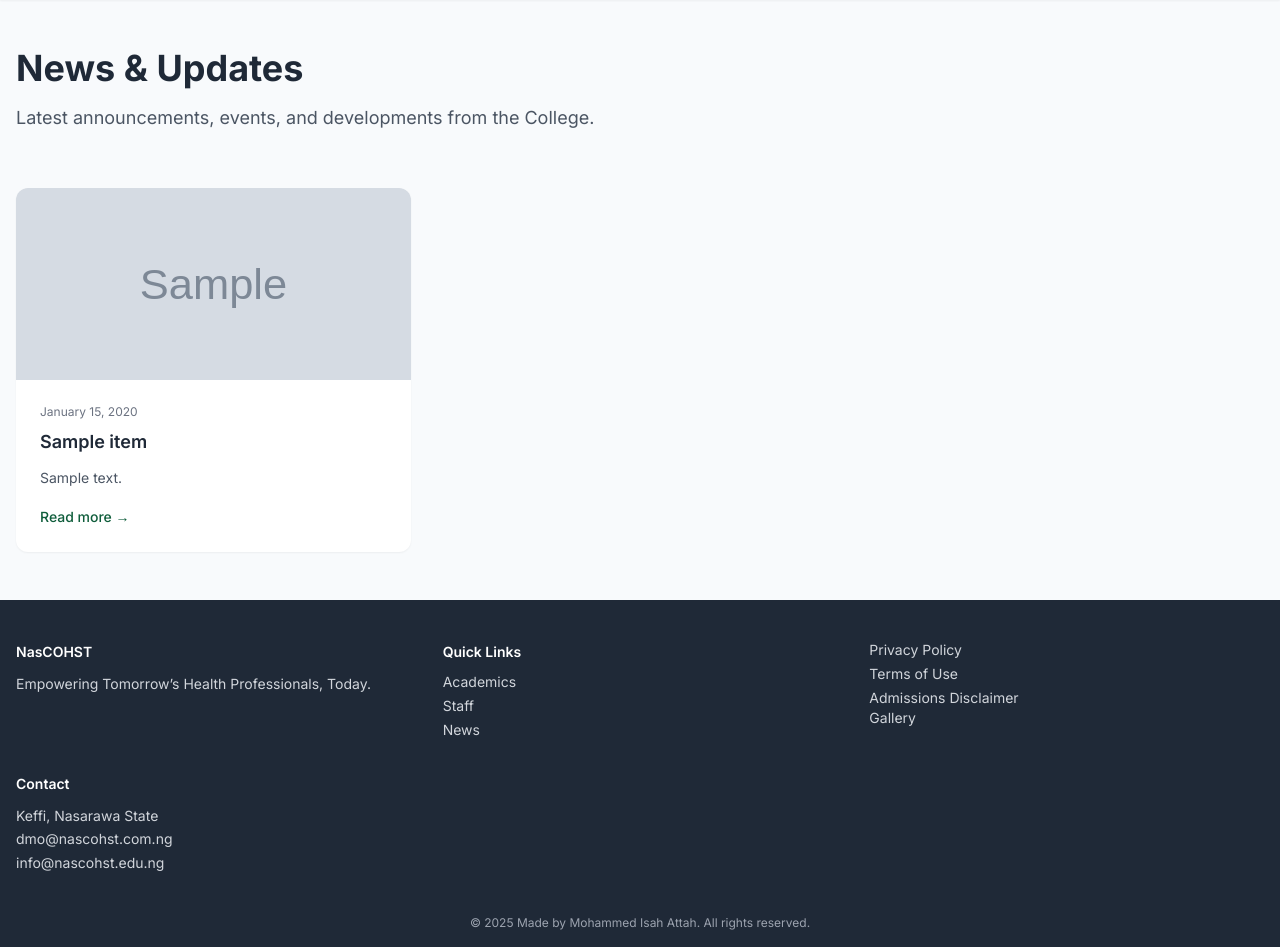
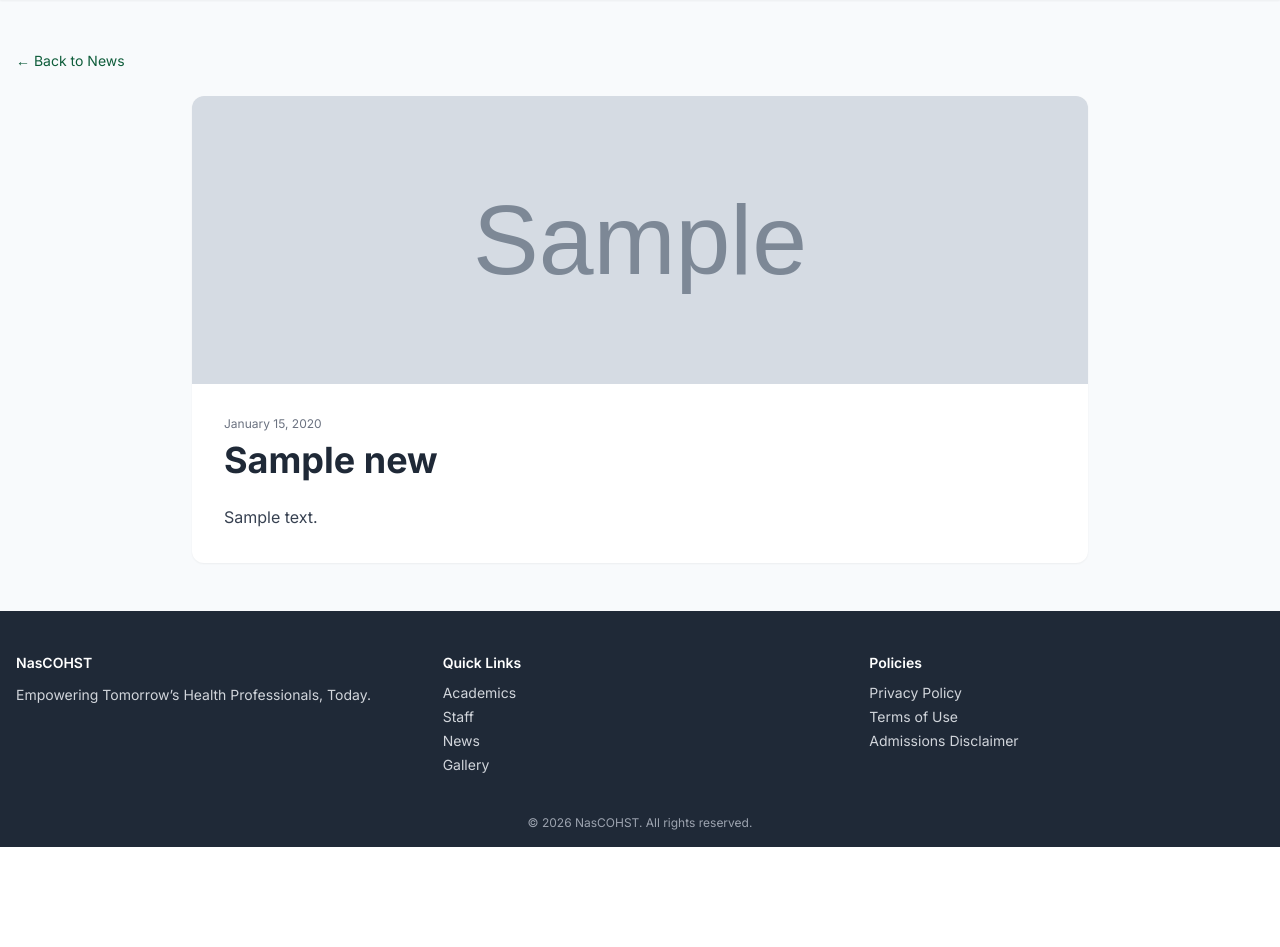
Before and after one commit to Eelblitz/nascohst-website, a Django app: template templates/news/news_detail.html in a window 1280 px wide. Shown: the part 72-1019 px from the top of the page. After the commit the page ends 919 px from the top, so only its background shows below. Run offline with Django 4.2, Linux system fonts and the light colour scheme; the template is opened without the code that fills it: most values are stand-ins (such as "Sample title", 1, 10 or a date in 2020); grey boxes marked "Sample" are stand-in pictures; some libraries are stand-ins or nearby versions.

Commit message:
fix news and galleryissue

```diff
--- a/templates/base.html
+++ b/templates/base.html
@@ -29,13 +29,13 @@
         }
       }
     </script>
+
     <style>
       h1 { line-height: 1.2; }
       h2 { line-height: 1.3; }
       h3 { line-height: 1.4; }
       p  { line-height: 1.7; }
     </style>
-
 </head>
 
 <body class="bg-soft text-charcoal">
@@ -55,6 +55,7 @@
         <p class="text-xs text-green-100">Keffi</p>
       </div>
     </div>
+
     <button onclick="openSearch()"
             class="text-white hover:text-accent focus:outline-none"
             aria-label="Search site">
@@ -99,11 +100,9 @@
 
 <script>
   function toggleMenu() {
-    const menu = document.getElementById('mobileMenu');
-    menu.classList.toggle('hidden');
+    document.getElementById('mobileMenu').classList.toggle('hidden');
   }
 </script>
-
 
 <!-- Main -->
 <main class="max-w-7xl mx-auto px-4 py-12">
@@ -113,6 +112,7 @@
 <!-- Footer -->
 <footer class="bg-charcoal text-gray-300">
   <div class="max-w-7xl mx-auto px-4 py-10 grid md:grid-cols-3 gap-8 text-sm">
+
     <div>
       <p class="font-semibold text-white mb-2">NasCOHST</p>
       <p>Empowering Tomorrow’s Health Professionals, Today.</p>
@@ -124,39 +124,27 @@
         <li><a href="/academics/" class="hover:underline">Academics</a></li>
         <li><a href="/staff/" class="hover:underline">Staff</a></li>
         <li><a href="/news/" class="hover:underline">News</a></li>
+        <li><a href="/gallery/" class="hover:underline">Gallery</a></li>
       </ul>
     </div>
 
+    <div>
+      <p class="font-semibold text-white mb-2">Policies</p>
       <ul class="space-y-1">
         <li><a href="{% url 'privacy_policy' %}" class="hover:underline">Privacy Policy</a></li>
         <li><a href="{% url 'terms_of_use' %}" class="hover:underline">Terms of Use</a></li>
         <li><a href="{% url 'admissions_disclaimer' %}" class="hover:underline">Admissions Disclaimer</a></li>
-  <a href="{% url 'gallery:gallery' %}">Gallery</a>
       </ul>
+    </div>
 
-
-    <div>
-      <p class="font-semibold text-white mb-2">Contact</p>
-      <p>Keffi, Nasarawa State</p>
-      <p>dmo@nascohst.com.ng</p>
-      <p>info@nascohst.edu.ng</p>
-    </div>
   </div>
 
   <div class="text-center text-xs text-gray-400 pb-4">
-    © {{ year|default:2025 }} Made by Mohammed Isah Attah. All rights reserved.
+    © {{ year|default:2026 }} NasCOHST. All rights reserved.
   </div>
 </footer>
-<style>
-  .card-hover {
-    transition: transform .2s ease, box-shadow .2s ease;
-  }
-  .card-hover:hover {
-    transform: translateY(-2px);
-    box-shadow: 0 8px 20px rgba(0,0,0,.08);
-  }
-</style>
-<!-- SEARCH MODAL -->
+
+<!-- Search Modal -->
 <div id="searchModal"
      class="fixed inset-0 bg-black/40 hidden z-50 flex items-start justify-center">
 
@@ -164,9 +152,7 @@
 
     <div class="flex justify-between items-center mb-4">
       <h2 class="font-semibold text-lg">Search the site</h2>
-      <button onclick="closeSearch()" class="text-gray-500 hover:text-black">
-        ✕
-      </button>
+      <button onclick="closeSearch()" class="text-gray-500 hover:text-black">✕</button>
     </div>
 
     <input type="text"
@@ -191,38 +177,7 @@
   function closeSearch() {
     document.getElementById('searchModal').classList.add('hidden');
   }
-
-  // Example data hooks (we’ll wire real data next)
-  const SEARCH_DATA = [
-    // These will be injected dynamically later
-  ];
-
-  document.getElementById('searchInput')?.addEventListener('input', function () {
-    const query = this.value.toLowerCase();
-    const resultsBox = document.getElementById('searchResults');
-
-    if (!query) {
-      resultsBox.innerHTML = '<p class="text-gray-500">Start typing to search…</p>';
-      return;
-    }
-
-    const results = SEARCH_DATA.filter(item =>
-      item.label.toLowerCase().includes(query)
-    );
-
-    if (!results.length) {
-      resultsBox.innerHTML = '<p class="text-gray-500">No results found.</p>';
-      return;
-    }
-resultsBox.innerHTML = results.map(item => `
-  <a href="${item.url}"
-     class="block px-3 py-2 rounded hover:bg-gray-100 transition">
-    ${item.label}
-  </a>
-`).join('');
-
 </script>
-
 
 </body>
 </html>
--- a/templates/news/news_detail.html
+++ b/templates/news/news_detail.html
@@ -1,50 +1,40 @@
 {% extends "base.html" %}
-{% block title %}News & Updates | NasCOHST{% endblock %}
+{% block title %}{{ news.title }} | NasCOHST{% endblock %}
 
 {% block content %}
 
-<!-- PAGE INTRO -->
-<section class="mb-14">
-  <h1 class="text-3xl md:text-4xl font-bold mb-4">
-    News & Updates
-  </h1>
-  <p class="text-gray-600 max-w-3xl text-lg">
-    Latest announcements, events, and developments from the College.
-  </p>
-</section>
+<!-- BACK LINK -->
+<div class="mb-6">
+  <a href="{% url 'news_list' %}"
+     class="text-sm text-primary hover:underline">
+    ← Back to News
+  </a>
+</div>
 
-<!-- NEWS GRID -->
-<section class="grid md:grid-cols-2 lg:grid-cols-3 gap-8">
-  {% for item in news_items %}
-  <article class="bg-white rounded-xl shadow-sm overflow-hidden">
-    {% if item.image %}
-    <img src="{{ item.image.url }}"
-         alt="{{ item.title }}"
-         class="h-48 w-full object-cover">
-    {% endif %}
+<!-- NEWS ARTICLE -->
+<article class="max-w-4xl mx-auto bg-white rounded-xl shadow-sm overflow-hidden">
 
-    <div class="p-6">
-      <p class="text-xs text-gray-500 mb-2">
-        {{ item.published_at|date:"F j, Y" }}
-      </p>
+  {% if news.image %}
+  <img src="{{ news.image.url }}"
+       alt="{{ news.title }}"
+       class="w-full h-72 object-cover">
+  {% endif %}
 
-      <h2 class="font-semibold text-lg mb-3">
-        <a href="{% url 'news_detail' item.pk %}" class="hover:underline">
-          {{ item.title }}
-        </a>
-      </h2>
+  <div class="p-8">
 
-      <p class="text-sm text-gray-600 mb-4">
-        {{ item.content|truncatewords:22 }}
-      </p>
+    <p class="text-xs text-gray-500 mb-2">
+      {{ news.published_at|date:"F j, Y" }}
+    </p>
 
-      <a href="{% url 'news_detail' item.pk %}"
-         class="text-primary font-medium text-sm hover:underline">
-        Read more →
-      </a>
+    <h1 class="text-3xl md:text-4xl font-bold mb-6">
+      {{ news.title }}
+    </h1>
+
+    <div class="prose max-w-none text-gray-700 leading-relaxed">
+      {{ news.content|linebreaks }}
     </div>
-  </article>
-  {% endfor %}
-</section>
+
+  </div>
+</article>
 
 {% endblock %}
```
Also changed, not shown: templates/core/home.html (+24 -42 lines), templates/news/news_list.html (+6 -1 lines). Lines whose indentation alone changed are shown as unchanged.
